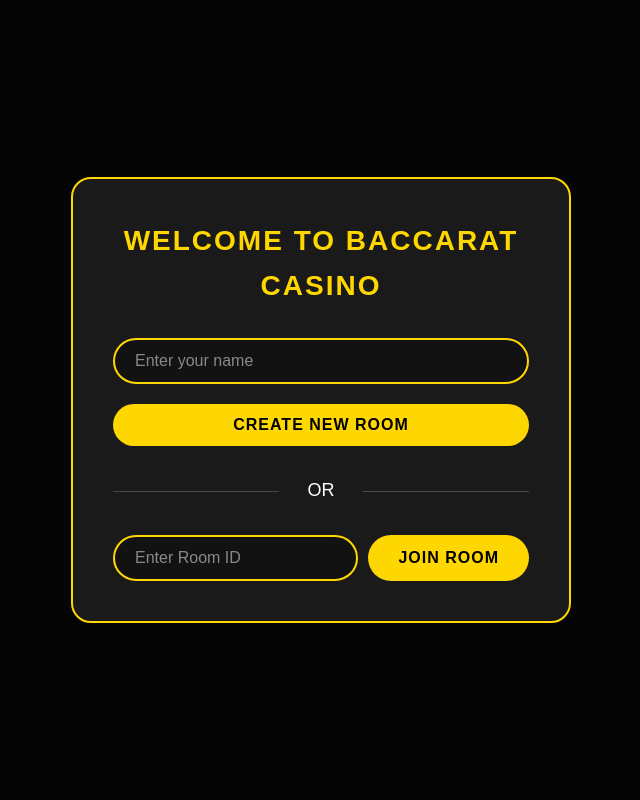
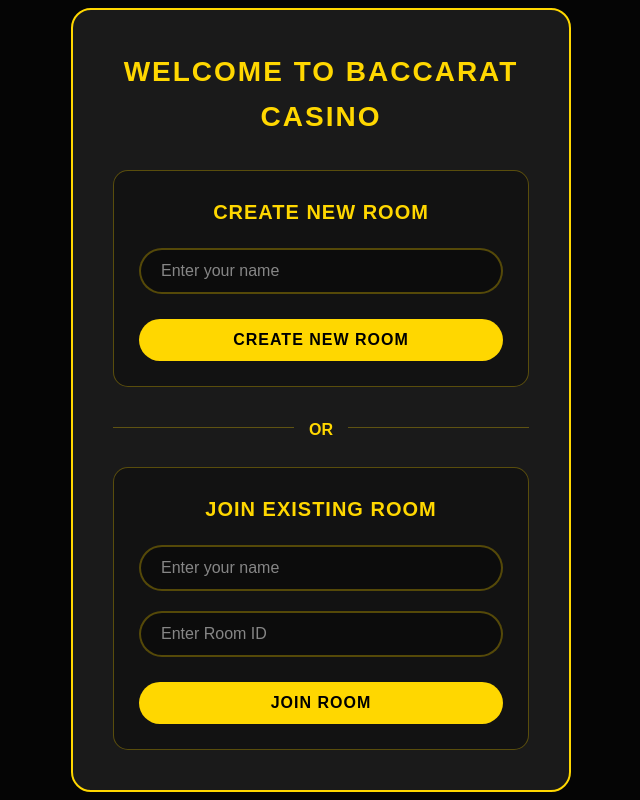
Before and after one commit to ysabellelenon/baccaratjpysa, a Flask app: page / in a window 1280 px wide. Shown: the whole page, without its empty margins (319-959 px from the left). Run offline with Flask 3, Linux system fonts and the light colour scheme; some libraries are stand-ins or nearby versions.

Commit message:
Enhance game UI and functionality by adding input validation for player names and room IDs, implementing a betting timer with visual feedback, and restructuring the room selection interface. Update styles for modal content, sections, and timer display to improve user experience.

```diff
--- a/static/css/style.css
+++ b/static/css/style.css
@@ -501,21 +501,110 @@ body {
     letter-spacing: 2px;
 }
 
+.modal-content h3 {
+    color: #ffd700;
+    margin-bottom: 20px;
+    font-size: 20px;
+    text-transform: uppercase;
+    letter-spacing: 1px;
+}
+
 #room-selection {
     display: flex;
     flex-direction: column;
-    gap: 20px;
+    gap: 30px;
+}
+
+.section {
+    background: rgba(0, 0, 0, 0.3);
+    padding: 25px;
+    border-radius: 15px;
+    border: 1px solid rgba(255, 215, 0, 0.3);
+}
+
+.section:hover {
+    border-color: #ffd700;
+    box-shadow: 0 0 15px rgba(255, 215, 0, 0.1);
+}
+
+.section-divider {
+    position: relative;
+    text-align: center;
+    height: 20px;
+}
+
+.section-divider span {
+    background: #1a1a1a;
+    color: #ffd700;
+    padding: 0 15px;
+    font-weight: bold;
+    position: relative;
+    z-index: 1;
+}
+
+.section-divider::before {
+    content: '';
+    position: absolute;
+    top: 50%;
+    left: 0;
+    right: 0;
+    height: 1px;
+    background: rgba(255, 215, 0, 0.3);
+    z-index: 0;
+}
+
+.input-group {
+    position: relative;
+    margin-bottom: 20px;
+}
+
+.input-group:last-of-type {
+    margin-bottom: 25px;
+}
+
+.validation-message {
+    position: absolute;
+    left: 0;
+    bottom: -20px;
+    font-size: 14px;
+    color: #ff4444;
+    opacity: 0;
+    transform: translateY(-5px);
+    transition: all 0.3s ease;
+}
+
+.validation-message.show {
+    opacity: 1;
+    transform: translateY(0);
 }
 
 #room-selection input {
     padding: 12px 20px;
-    border: 2px solid #ffd700;
+    border: 2px solid rgba(255, 215, 0, 0.3);
     background: rgba(0, 0, 0, 0.3);
     border-radius: 25px;
     color: #ffffff;
     font-size: 16px;
     width: 100%;
     box-sizing: border-box;
+    transition: all 0.3s ease;
+}
+
+#room-selection input.error {
+    border-color: #ff4444;
+    animation: shake 0.5s ease-in-out;
+}
+
+@keyframes shake {
+    0%, 100% { transform: translateX(0); }
+    20%, 60% { transform: translateX(-5px); }
+    40%, 80% { transform: translateX(5px); }
+}
+
+#room-selection input:focus {
+    border-color: #ffd700;
+    outline: none;
+    box-shadow: 0 0 10px rgba(255, 215, 0, 0.2);
 }
 
 #room-selection input::placeholder {
@@ -534,6 +623,7 @@ body {
     transition: all 0.3s ease;
     text-transform: uppercase;
     letter-spacing: 1px;
+    width: 100%;
 }
 
 #room-selection button:hover {
--- a/static/js/game.js
+++ b/static/js/game.js
@@ -13,11 +13,16 @@ document.addEventListener('DOMContentLoaded', () => {
     let lastBets = null;
     let currentRoomId = null;
     let currentPlayerId = null;
+    let bettingEnabled = true;
+    let timerInterval = null;
+    const BETTING_TIME = 20; // 20 seconds for betting
+    const WARNING_TIME = 5; // Show warning at 5 seconds
 
     // Cache DOM elements
     const loginModal = document.getElementById('login-modal');
     const gameContainer = document.querySelector('.game-container');
-    const playerNameInput = document.getElementById('player-name');
+    const createPlayerNameInput = document.getElementById('create-player-name');
+    const joinPlayerNameInput = document.getElementById('join-player-name');
     const roomIdInput = document.getElementById('room-id');
     const createRoomBtn = document.getElementById('create-room-btn');
     const joinRoomBtn = document.getElementById('join-room-btn');
@@ -30,6 +35,11 @@ document.addEventListener('DOMContentLoaded', () => {
     const messageBox = document.getElementById('message-box');
     const chips = document.querySelectorAll('.chip');
     const bettingSpots = document.querySelectorAll('.betting-spot');
+    const createNameValidation = document.getElementById('create-name-validation');
+    const joinNameValidation = document.getElementById('join-name-validation');
+    const roomIdValidation = document.getElementById('room-id-validation');
+    const timerDisplay = document.getElementById('timer-countdown');
+    const timerStatus = document.querySelector('.timer-status');
 
     // Socket connection status
     socket.on('connect', () => {
@@ -43,17 +53,56 @@ document.addEventListener('DOMContentLoaded', () => {
 
     socket.on('error', (data) => {
         console.error('Socket error:', data);
+        if (data.message.includes('Room not found')) {
+            showValidationError(roomIdInput, 'Room not found', roomIdValidation);
+        } else if (data.message.includes('Room is full')) {
+            showValidationError(roomIdInput, 'Room is full', roomIdValidation);
+        }
         showMessage(data.message);
+    });
+
+    // Validation functions
+    function showValidationError(input, message, validationElement) {
+        input.classList.add('error');
+        validationElement.textContent = message;
+        validationElement.classList.add('show');
+    }
+
+    function clearValidationError(input, validationElement) {
+        input.classList.remove('error');
+        validationElement.classList.remove('show');
+    }
+
+    function validateInput(input, validationElement, message) {
+        const value = input.value.trim();
+        if (!value) {
+            showValidationError(input, message, validationElement);
+            return false;
+        }
+        clearValidationError(input, validationElement);
+        return true;
+    }
+
+    // Add input event listeners for real-time validation
+    createPlayerNameInput.addEventListener('input', () => {
+        validateInput(createPlayerNameInput, createNameValidation, 'Please enter your name');
+    });
+
+    joinPlayerNameInput.addEventListener('input', () => {
+        validateInput(joinPlayerNameInput, joinNameValidation, 'Please enter your name');
+    });
+
+    roomIdInput.addEventListener('input', () => {
+        validateInput(roomIdInput, roomIdValidation, 'Please enter a room ID');
     });
 
     // Create Room
     createRoomBtn.addEventListener('click', async () => {
-        const playerName = playerNameInput.value.trim();
-        if (!playerName) {
-            showMessage('Please enter your name');
+        if (!validateInput(createPlayerNameInput, createNameValidation, 'Please enter your name')) {
             return;
         }
 
+        const playerName = createPlayerNameInput.value.trim();
         try {
             const response = await fetch('/create-room', {
                 method: 'POST'
@@ -69,14 +118,15 @@ document.addEventListener('DOMContentLoaded', () => {
 
     // Join Room
     joinRoomBtn.addEventListener('click', () => {
-        const playerName = playerNameInput.value.trim();
-        const roomId = roomIdInput.value.trim();
+        const nameValid = validateInput(joinPlayerNameInput, joinNameValidation, 'Please enter your name');
+        const roomIdValid = validateInput(roomIdInput, roomIdValidation, 'Please enter a room ID');
 
-        if (!playerName || !roomId) {
-            showMessage('Please enter both name and room ID');
+        if (!nameValid || !roomIdValid) {
             return;
         }
 
+        const playerName = joinPlayerNameInput.value.trim();
+        const roomId = roomIdInput.value.trim();
         console.log('Attempting to join room:', roomId);
         joinRoom(roomId, playerName);
     });
@@ -112,6 +162,11 @@ document.addEventListener('DOMContentLoaded', () => {
 
     // Socket event handlers
     socket.on('player_joined', (data) => {
+        // Clear all validation messages on successful join
+        clearValidationError(createPlayerNameInput, createNameValidation);
+        clearValidationError(joinPlayerNameInput, joinNameValidation);
+        clearValidationError(roomIdInput, roomIdValidation);
+
         console.log('Player joined event:', data);
         currentRoomId = data.room_id;
         currentPlayerId = data.player_id;
@@ -128,6 +183,9 @@ document.addEventListener('DOMContentLoaded', () => {
         updatePlayerPositions(data.players);
 
         showMessage(`${data.player_name} joined the game`);
+
+        // Start the first round
+        startNewRound();
     });
 
     socket.on('player_left', (data) => {
@@ -148,12 +206,7 @@ document.addEventListener('DOMContentLoaded', () => {
     });
 
     socket.on('game_result', (data) => {
-        gameInProgress = false;
-        dealButton.disabled = false;
-
-        // Clear hands
-        document.getElementById('player-hand').innerHTML = '';
-        document.getElementById('banker-hand').innerHTML = '';
+        gameInProgress = true;
 
         // Deal cards with animation
         dealCards(data.player_cards, 'player-hand');
@@ -163,7 +216,7 @@ document.addEventListener('DOMContentLoaded', () => {
         document.getElementById('player-value').textContent = `Value: ${data.player_value}`;
         document.getElementById('banker-value').textContent = `Value: ${data.banker_value}`;
 
-        // Update player positions with new balances
+        // Update player positions
         updatePlayerPositions(data.players);
 
         // Show winner
@@ -172,6 +225,11 @@ document.addEventListener('DOMContentLoaded', () => {
         // Reset bets
         currentBets = {player: 0, banker: 0, tie: 0};
         updateAllBetDisplays();
+
+        // Start new round after a delay
+        setTimeout(() => {
+            startNewRound();
+        }, 5000); // 5 second delay between rounds
     });
 
     // Initialize chip selection
@@ -188,7 +246,7 @@ document.addEventListener('DOMContentLoaded', () => {
     // Initialize betting spots
     bettingSpots.forEach(spot => {
         spot.addEventListener('click', () => {
-            if (gameInProgress || !selectedChipValue) return;
+            if (!bettingEnabled || !selectedChipValue) return;
 
             const betType = spot.dataset.type;
             socket.emit('place_bet', {
@@ -217,7 +275,7 @@ document.addEventListener('DOMContentLoaded', () => {
 
     // Clear button
     clearButton.addEventListener('click', () => {
-        if (gameInProgress) return;
+        if (!bettingEnabled) return;
 
         currentBets = {player: 0, banker: 0, tie: 0};
         updateAllBetDisplays();
@@ -225,7 +283,7 @@ document.addEventListener('DOMContentLoaded', () => {
 
     // Rebet button
     rebetButton.addEventListener('click', () => {
-        if (gameInProgress || !lastBets) return;
+        if (!bettingEnabled || !lastBets) return;
 
         Object.entries(lastBets).forEach(([type, amount]) => {
             socket.emit('place_bet', {
@@ -335,6 +393,56 @@ document.addEventListener('DOMContentLoaded', () => {
         setTimeout(() => messageBox.style.animation = '', 3000);
     }
 
+    function startNewRound() {
+        // Reset game state
+        gameInProgress = false;
+        bettingEnabled = true;
+
+        // Clear hands
+        document.getElementById('player-hand').innerHTML = '';
+        document.getElementById('banker-hand').innerHTML = '';
+        document.getElementById('player-value').textContent = 'Value: 0';
+        document.getElementById('banker-value').textContent = 'Value: 0';
+
+        // Start betting timer
+        startBettingTimer();
+    }
+
+    function startBettingTimer() {
+        let timeLeft = BETTING_TIME;
+        timerDisplay.textContent = timeLeft;
+        timerDisplay.classList.remove('warning');
+        timerStatus.textContent = 'Place Your Bets';
+
+        clearInterval(timerInterval);
+        timerInterval = setInterval(() => {
+            timeLeft--;
+            timerDisplay.textContent = timeLeft;
+
+            if (timeLeft <= WARNING_TIME) {
+                timerDisplay.classList.add('warning');
+                timerStatus.textContent = 'Last Call!';
+            }
+
+            if (timeLeft <= 0) {
+                clearInterval(timerInterval);
+                endBettingPhase();
+            }
+        }, 1000);
+    }
+
+    function endBettingPhase() {
+        bettingEnabled = false;
+        timerStatus.textContent = 'No More Bets';
+        gameInProgress = true;
+
+        // Store last bets for rebet feature
+        lastBets = {...currentBets};
+
+        // Emit deal event regardless of bets
+        socket.emit('deal');
+    }
+
     // Check for room ID in URL
     const urlParams = new URLSearchParams(window.location.search);
     const roomIdFromUrl = urlParams.get('room');
--- a/templates/index.html
+++ b/templates/index.html
@@ -13,11 +13,27 @@
         <div class="modal-content">
             <h2>Welcome to Baccarat Casino</h2>
             <div id="room-selection">
-                <input type="text" id="player-name" placeholder="Enter your name" required>
-                <button id="create-room-btn">Create New Room</button>
-                <div class="or-divider">OR</div>
-                <div class="join-room">
-                    <input type="text" id="room-id" placeholder="Enter Room ID" value="{{ room_id if room_id else '' }}">
+                <div class="section create-room-section">
+                    <h3>Create New Room</h3>
+                    <div class="input-group">
+                        <input type="text" id="create-player-name" placeholder="Enter your name" required>
+                        <span class="validation-message" id="create-name-validation"></span>
+                    </div>
+                    <button id="create-room-btn">Create New Room</button>
+                </div>
+                <div class="section-divider">
+                    <span>OR</span>
+                </div>
+                <div class="section join-room-section">
+                    <h3>Join Existing Room</h3>
+                    <div class="input-group">
+                        <input type="text" id="join-player-name" placeholder="Enter your name" required>
+                        <span class="validation-message" id="join-name-validation"></span>
+                    </div>
+                    <div class="input-group">
+                        <input type="text" id="room-id" placeholder="Enter Room ID" value="{{ room_id if room_id else '' }}">
+                        <span class="validation-message" id="room-id-validation"></span>
+                    </div>
                     <button id="join-room-btn">Join Room</button>
                 </div>
             </div>
@@ -40,6 +56,15 @@
         <!-- Game Messages -->
         <div class="game-messages">
             <div id="message-box"></div>
+        </div>
+
+        <!-- Timer Display -->
+        <div class="timer-container">
+            <div class="timer-display">
+                <div class="timer-label">BETTING TIME</div>
+                <div id="timer-countdown">20</div>
+                <div class="timer-status">Place Your Bets</div>
+            </div>
         </div>
 
         <!-- Game Controls -->
```
Also changed, not shown: other parts of static/css/style.css (+53 -1 lines).
